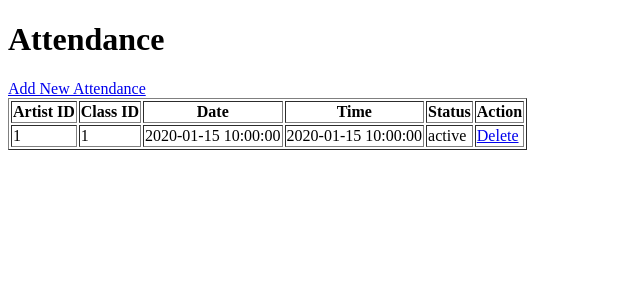
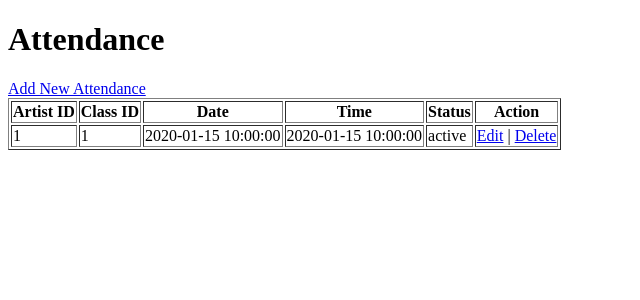
Before and after one commit to saikiran-shriram/martial-arts-class-data-management, a Flask app: page /attendance in a window 1280 px wide. Shown: the top 300 px of the page, without its empty margins (0-640 px from the left). Run offline with Flask 3, Linux system fonts and the light colour scheme; tables that the repository leaves empty or names only in its code hold one stand-in row (values such as "Sample post").

Commit message:
Update attendance template to include Edit link

```diff
--- a/templates/attendance.html
+++ b/templates/attendance.html
@@ -17,7 +17,10 @@
             <td>{{ a.date }}</td>
             <td>{{ a.time }}</td>
             <td>{{ a.status }}</td>
-            <td><a href="/attendance/delete/{{ a.artist_id ,a.class_id}}">Delete</a></td>
+            <td>
+    <a href="/attendance/edit/{{ a.artist_id }}/{{ a.class_id }}">Edit</a> |
+    <a href="/attendance/delete/{{ a.artist_id }}/{{ a.class_id }}">Delete</a>
+</td>
         </tr>
         {% endfor %}
     </table>
```
